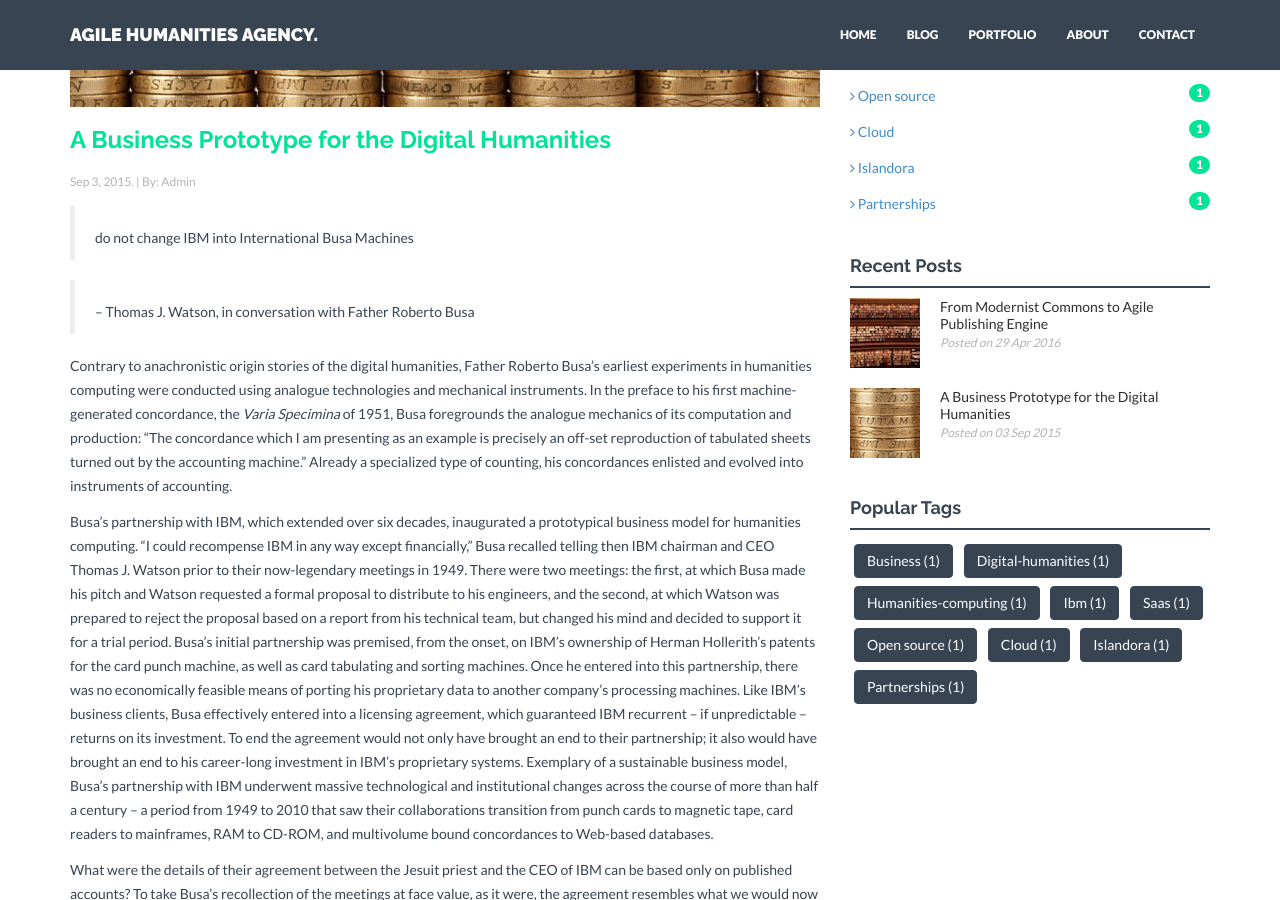
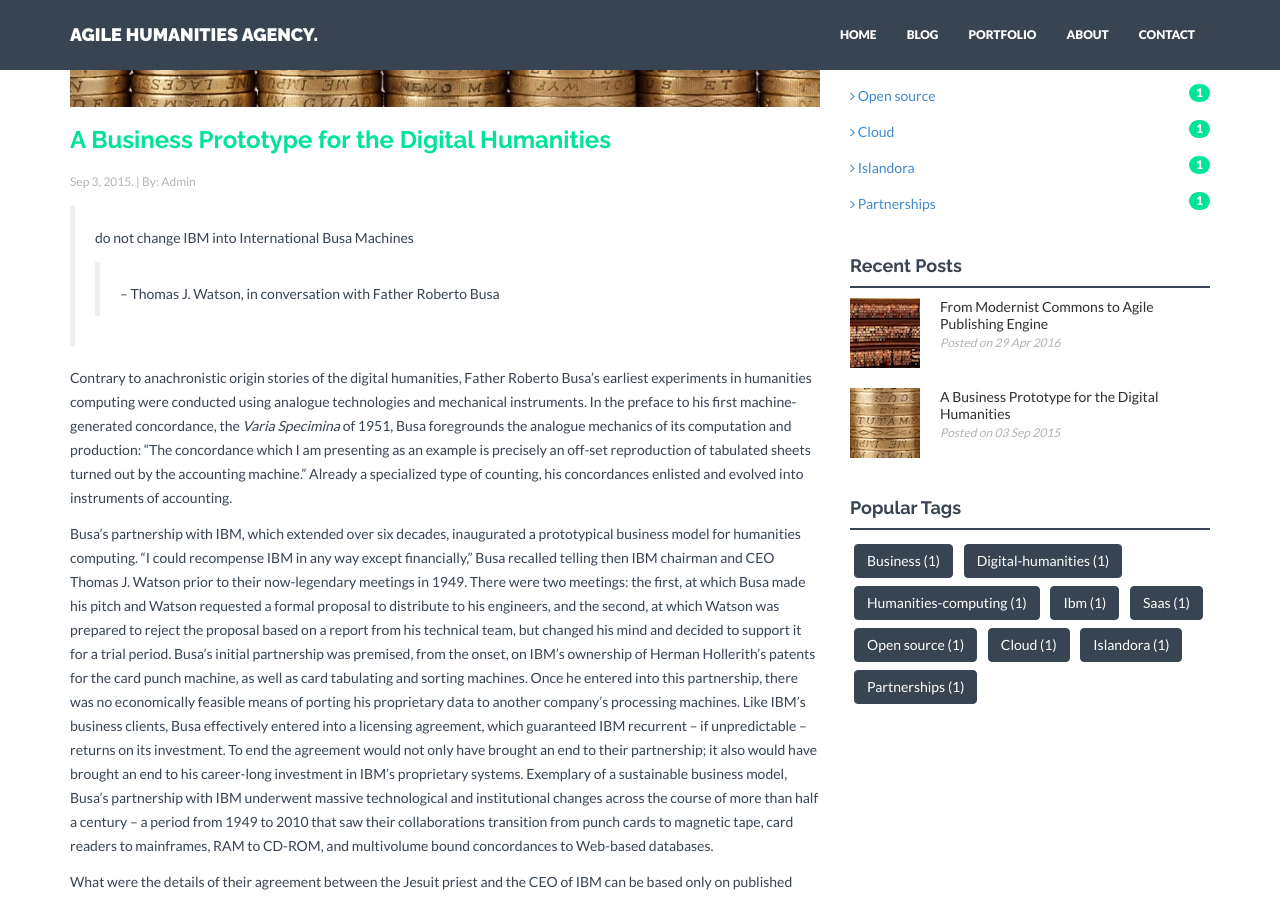
Before and after one commit to agile-humanities/agile-humanities.github.io, a Jekyll site: the page built from _posts/blog/2015-09-03-business-prototype-for-the-digital-humanities.markdown, in a window 1280 px wide and 900 px high, scrolled down 502 px. Built offline with Jekyll 4.4.1, drawn with Linux system fonts in a browser that asks for light colours; nearby versions of some CDN libraries.

Commit message:
formatting epigraph

```diff
--- a/_posts/blog/2015-09-03-business-prototype-for-the-digital-humanities.markdown
+++ b/_posts/blog/2015-09-03-business-prototype-for-the-digital-humanities.markdown
@@ -14,8 +14,7 @@
 ---
 
 >do not change IBM into International Busa Machines
-
->– Thomas J. Watson, in conversation with Father Roberto Busa
+>>– Thomas J. Watson, in conversation with Father Roberto Busa
 
 Contrary to anachronistic origin stories of the digital humanities, Father Roberto Busa’s earliest experiments in humanities computing were conducted using analogue technologies and mechanical instruments.
 <!--more-->
```
